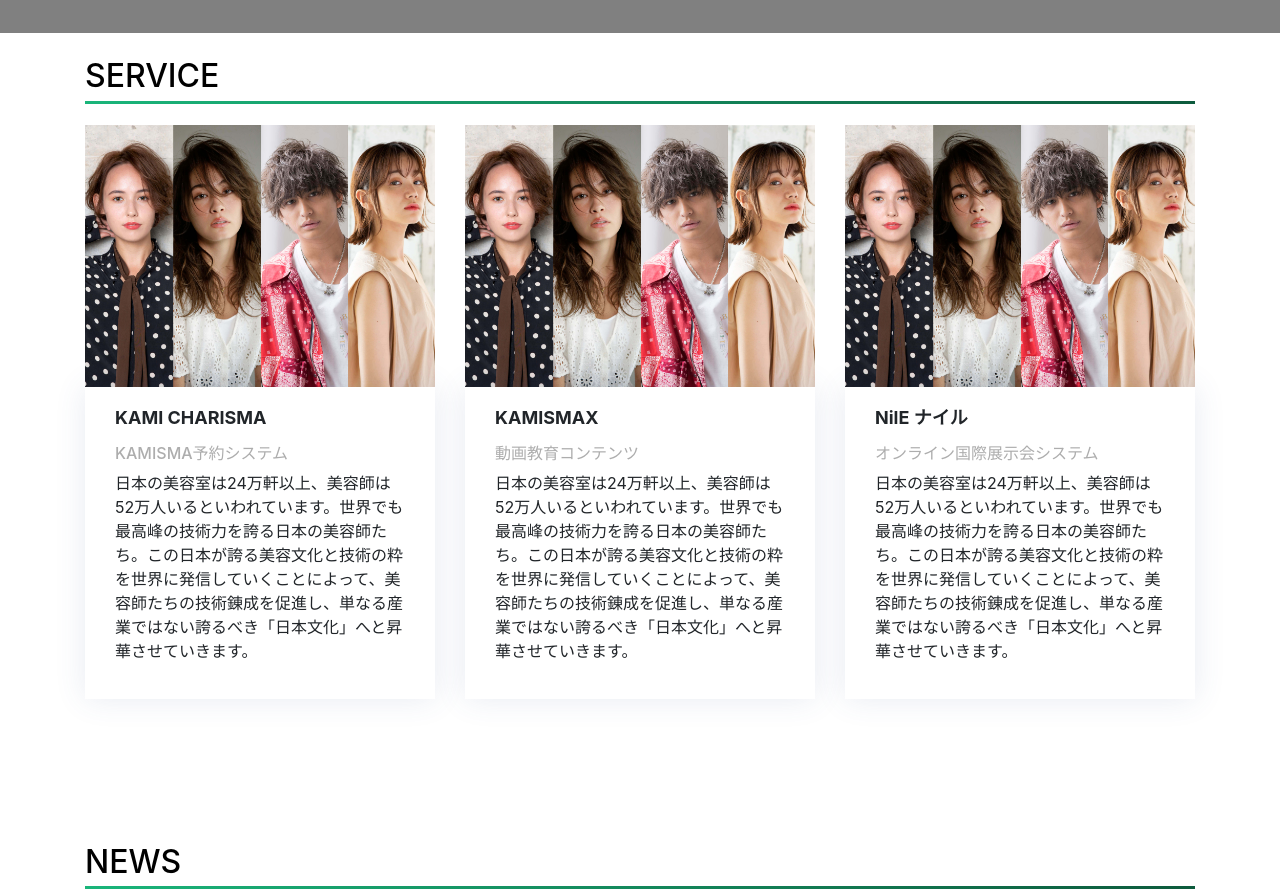
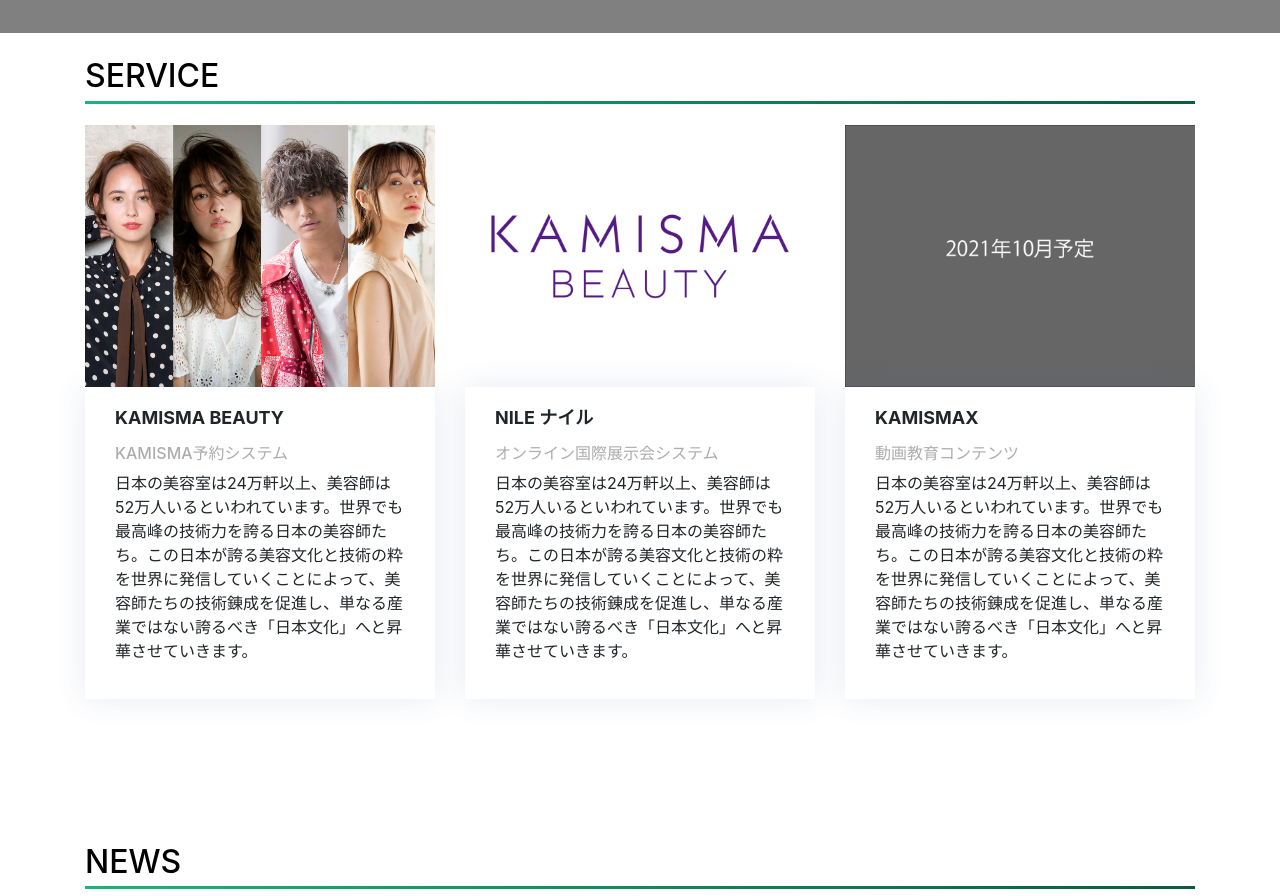
Before and after one commit to if-intense/invade-hp, a plain HTML site: page index.html in a window 1280 px wide. Shown: the part 680-1576 px from the top of the page. Drawn offline with nearby package versions, Linux system fonts and the light colour scheme; files that its build step writes are made by us from their sources.

Commit message:
2021.5.14

```diff
--- a/index.html
+++ b/index.html
@@ -155,14 +155,26 @@
             <img src="image/img001.jpg" alt="Kami Charisma" class="img-fluid">
             <div class="icon-box" data-aos="fade-up">
 
-              <h4 class="title">KAMI CHARISMA</h4>
+              <h4 class="title">KAMISMA BEAUTY</h4>
               <h5>KAMISMA予約システム</h5>
               <p>日本の美容室は24万軒以上、美容師は52万人いるといわれています。世界でも最高峰の技術力を誇る日本の美容師たち。この日本が誇る美容文化と技術の粋を世界に発信していくことによって、美容師たちの技術錬成を促進し、単なる産業ではない誇るべき「日本文化」へと昇華させていきます。</p>
             </div>
           </div>
 
           <div class="col-md-6 col-lg-4 icon-boxes">
-            <img src="image/img001.jpg" alt="Kami Charisma" class="img-fluid">
+            <img src="image/001-kamisma-beauty-logo.jpg" alt="NILE" class="img-fluid">
+            <div class="icon-box" data-aos="fade-up" data-aos-delay="100">
+              <!-- <div class="icon"><i class="bx bx-file"></i></div>
+              <h4 class="title"><a href="">Sed ut perspiciatis</a></h4>
+              <p class="description">Duis aute irure dolor in reprehenderit in voluptate velit esse cillum dolore</p> -->
+              <h4 class="title">NILE ナイル</h4>
+              <h5>オンライン国際展示会システム</h5>
+              <p>日本の美容室は24万軒以上、美容師は52万人いるといわれています。世界でも最高峰の技術力を誇る日本の美容師たち。この日本が誇る美容文化と技術の粋を世界に発信していくことによって、美容師たちの技術錬成を促進し、単なる産業ではない誇るべき「日本文化」へと昇華させていきます。</p>
+            </div>
+          </div>
+
+          <div class="col-md-6 col-lg-4 icon-boxes">
+            <img src="image/img-kmx.png" alt="Kami Charisma" class="img-fluid">
             <div class="icon-box" data-aos="fade-up" data-aos-delay="200">
               <!-- <div class="icon"><i class="bx bx-tachometer"></i></div>
               <h4 class="title"><a href="">Magni Dolores</a></h4>
@@ -173,17 +185,7 @@
             </div>
           </div>
 
-          <div class="col-md-6 col-lg-4 icon-boxes">
-            <img src="image/img001.jpg" alt="Kami Charisma" class="img-fluid">
-            <div class="icon-box" data-aos="fade-up" data-aos-delay="100">
-              <!-- <div class="icon"><i class="bx bx-file"></i></div>
-              <h4 class="title"><a href="">Sed ut perspiciatis</a></h4>
-              <p class="description">Duis aute irure dolor in reprehenderit in voluptate velit esse cillum dolore</p> -->
-              <h4 class="title">NilE ナイル</h4>
-              <h5>オンライン国際展示会システム</h5>
-              <p>日本の美容室は24万軒以上、美容師は52万人いるといわれています。世界でも最高峰の技術力を誇る日本の美容師たち。この日本が誇る美容文化と技術の粋を世界に発信していくことによって、美容師たちの技術錬成を促進し、単なる産業ではない誇るべき「日本文化」へと昇華させていきます。</p>
-            </div>
-          </div>
+
 
 
 
```
Also changed, not shown: css/index.css (added, +23 -0 lines), pages/project/index.html (+18 -16 lines), image/001-kamisma-beauty-logo.jpg (added), image/001-kamisma-beauty-logo.png (added), image/img-kmx.png (added), 2 other files.
